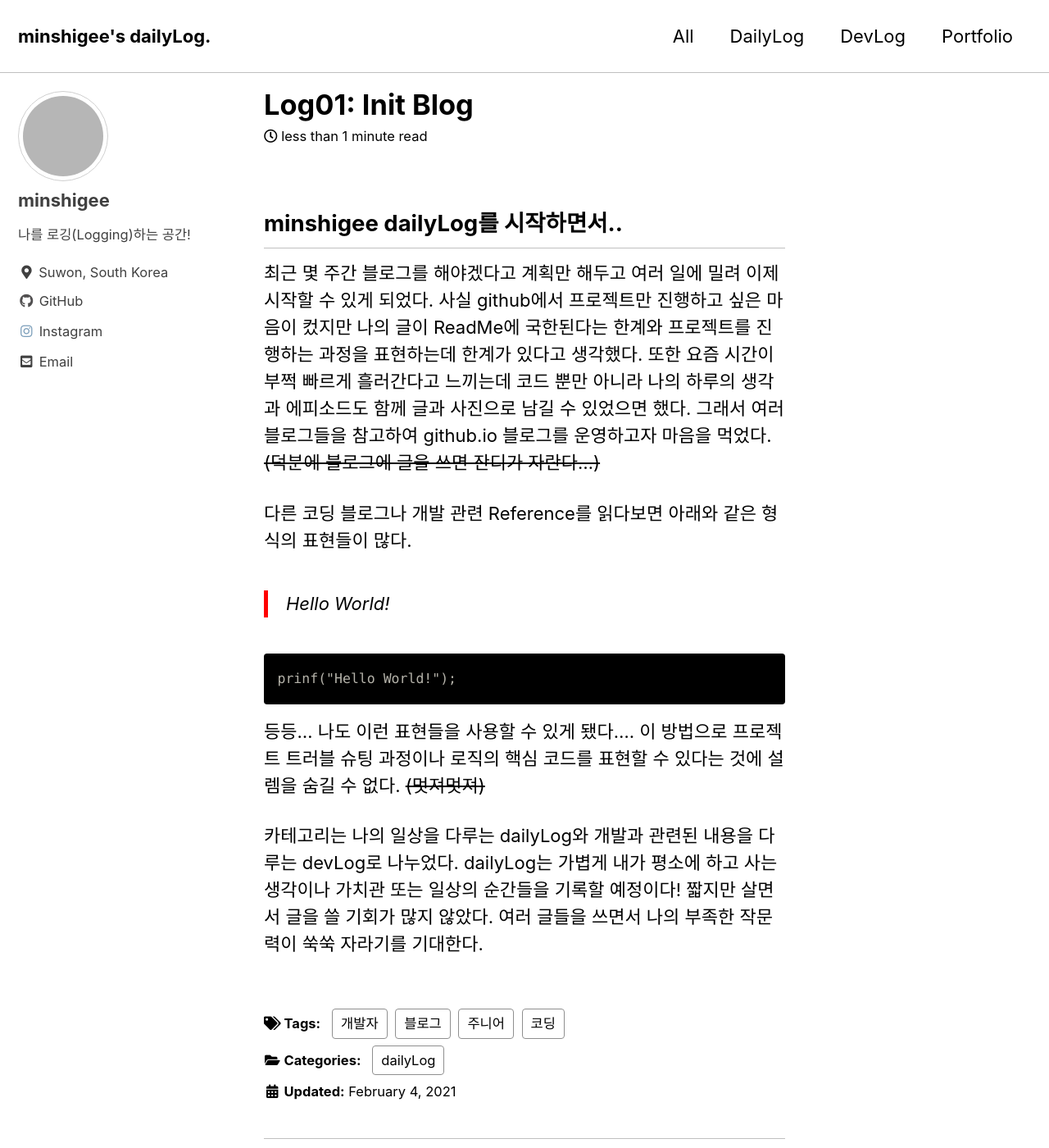
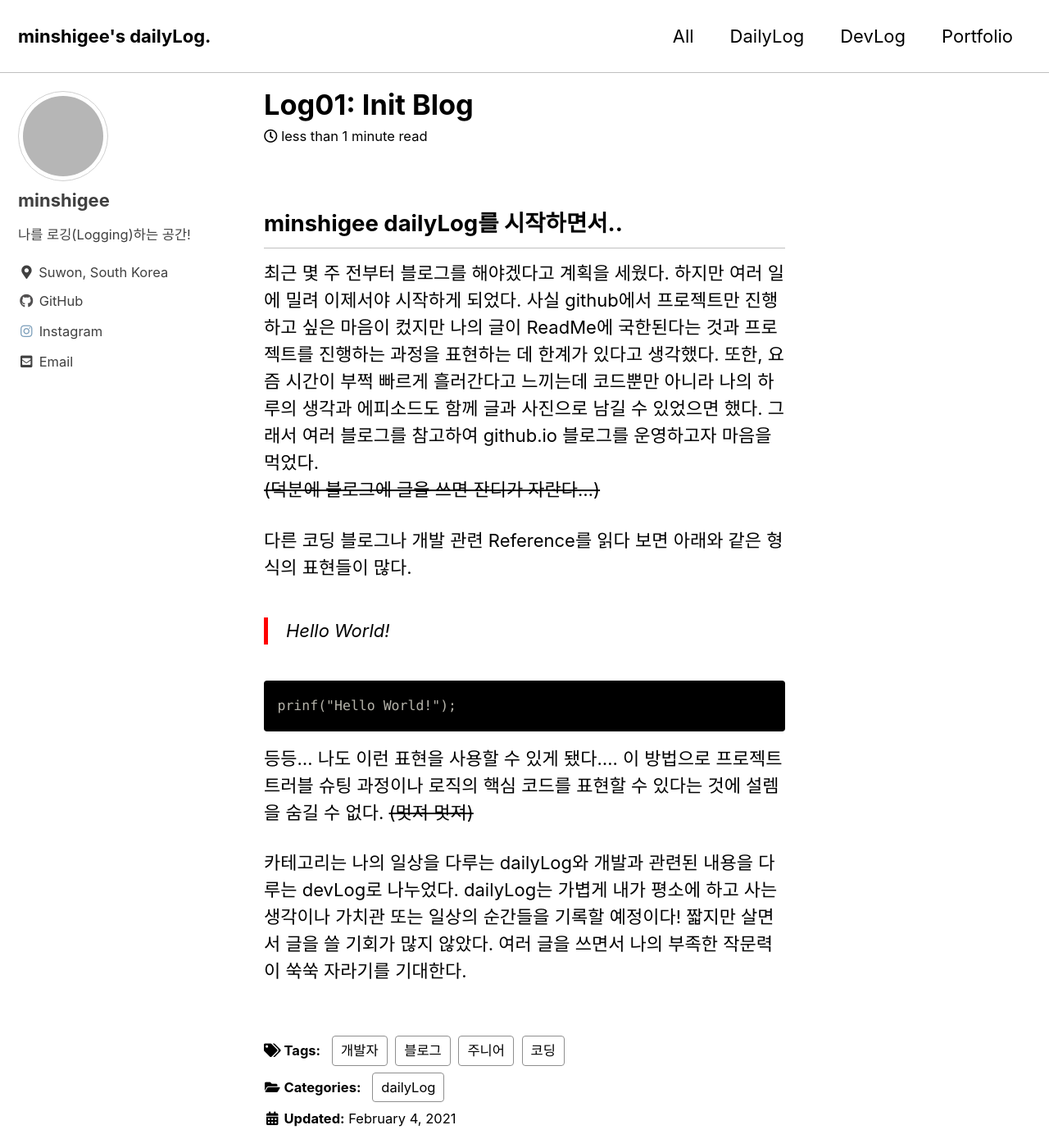
Before and after one commit to MinShiGee/MinShiGee.github.io, a Jekyll site: the page built from _posts/2021-02-4-Init Blog.md, in a window 1280 px wide and 1400 px high. Shown: the whole window at 82% size. Built offline with Jekyll 4.4.1, drawn with Linux system fonts in a browser that asks for light colours; cached includes are drawn as plain includes; grey boxes are pictures that could not be loaded.

Commit message:
edit Init Blog5

```diff
--- a/_posts/2021-02-4-Init Blog.md
+++ b/_posts/2021-02-4-Init Blog.md
@@ -10,14 +10,14 @@ tags:
 ---
 ## minshigee dailyLog를 시작하면서..
 
-최근 몇 주간 블로그를 해야겠다고 계획만 해두고 여러 일에 밀려 이제 시작할 수 있게 되었다. 사실 github에서 프로젝트만 진행하고 싶은 마음이 컸지만 나의 글이 ReadMe에 국한된다는 한계와 프로젝트를 진행하는 과정을 표현하는데 한계가 있다고 생각했다. 또한 요즘 시간이 부쩍 빠르게 흘러간다고 느끼는데 코드 뿐만 아니라 나의 하루의 생각과 에피소드도 함께 글과 사진으로 남길 수 있었으면 했다. 그래서 여러 블로그들을 참고하여 github.io 블로그를 운영하고자 마음을 먹었다.
+최근 몇 주 전부터 블로그를 해야겠다고 계획을 세웠다. 하지만 여러 일에 밀려 이제서야 시작하게 되었다. 사실 github에서 프로젝트만 진행하고 싶은 마음이 컸지만 나의 글이 ReadMe에 국한된다는 것과 프로젝트를 진행하는 과정을 표현하는 데 한계가 있다고 생각했다. 또한, 요즘 시간이 부쩍 빠르게 흘러간다고 느끼는데 코드뿐만 아니라 나의 하루의 생각과 에피소드도 함께 글과 사진으로 남길 수 있었으면 했다. 그래서 여러 블로그를 참고하여 github.io 블로그를 운영하고자 마음을 먹었다.
 ~~(덕분에 블로그에 글을 쓰면 잔디가 자란다...)~~
 
- 다른 코딩 블로그나 개발 관련 Reference를 읽다보면 아래와 같은 형식의 표현들이 많다.
+ 다른 코딩 블로그나 개발 관련 Reference를 읽다 보면 아래와 같은 형식의 표현들이 많다.
 > Hello World!
 
     prinf("Hello World!");
 
-등등... 나도 이런 표현들을 사용할 수 있게 됐다.... 이 방법으로 프로젝트 트러블 슈팅 과정이나 로직의 핵심 코드를 표현할 수 있다는 것에 설렘을 숨길 수 없다. ~~(멋져멋져)~~
+등등... 나도 이런 표현을 사용할 수 있게 됐다.... 이 방법으로 프로젝트 트러블 슈팅 과정이나 로직의 핵심 코드를 표현할 수 있다는 것에 설렘을 숨길 수 없다. ~~(멋져 멋져)~~
 
-카테고리는 나의 일상을 다루는 dailyLog와 개발과 관련된 내용을 다루는 devLog로 나누었다. dailyLog는 가볍게 내가 평소에 하고 사는 생각이나 가치관 또는 일상의 순간들을 기록할 예정이다! 짧지만 살면서 글을 쓸 기회가 많지 않았다. 여러 글들을 쓰면서 나의 부족한 작문력이 쑥쑥 자라기를 기대한다.
+카테고리는 나의 일상을 다루는 dailyLog와 개발과 관련된 내용을 다루는 devLog로 나누었다. dailyLog는 가볍게 내가 평소에 하고 사는 생각이나 가치관 또는 일상의 순간들을 기록할 예정이다! 짧지만 살면서 글을 쓸 기회가 많지 않았다. 여러 글을 쓰면서 나의 부족한 작문력이 쑥쑥 자라기를 기대한다.
```
